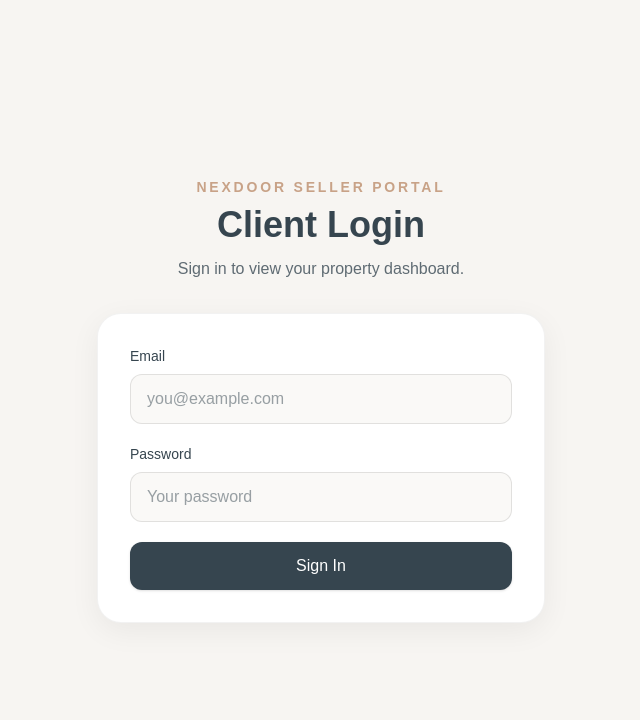
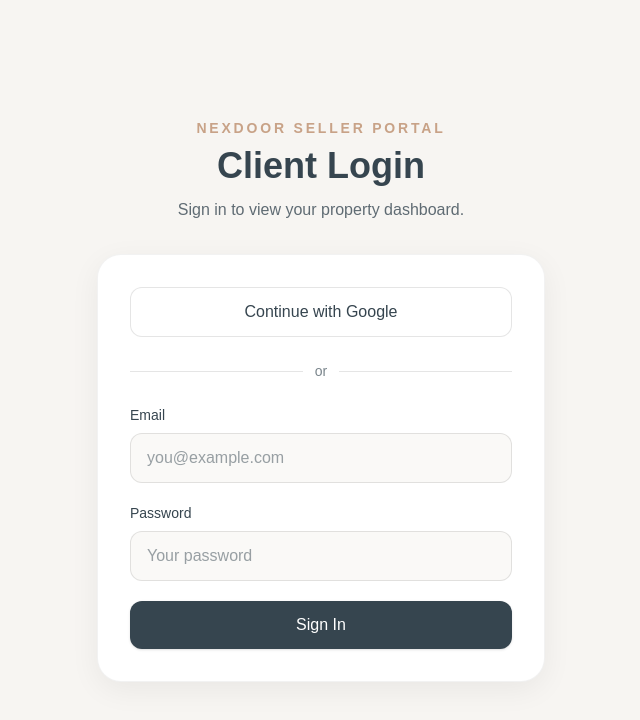
Before and after one commit to NexDoorSg/NexDoor-Client-Dashboard, a Next.js app: page /login in a window 1280 px wide. Shown: the top 720 px of the page, without its empty margins (319-959 px from the left). Built offline with nearby package versions, Linux system fonts and the light colour scheme; no server answers.

Commit message:
Update page.js

```diff
--- a/app/login/page.js
+++ b/app/login/page.js
@@ -29,6 +29,24 @@ export default function LoginPage() {
     window.location.href = "/dashboard";
   }
 
+  async function handleGoogleLogin() {
+    setLoading(true);
+    setErrorMsg("");
+
+    const { error } = await supabase.auth.signInWithOAuth({
+      provider: "google",
+      options: {
+        redirectTo: "https://dashboard.nexdoor.sg/dashboard",
+      },
+    });
+
+    setLoading(false);
+
+    if (error) {
+      setErrorMsg(error.message);
+    }
+  }
+
   return (
     <main className="min-h-screen bg-[#f7f5f2] text-[#36454f] flex items-center justify-center px-4 py-10">
       <div className="w-full max-w-md">
@@ -43,6 +61,23 @@ export default function LoginPage() {
         </div>
 
         <div className="rounded-3xl bg-white border border-black/5 shadow-[0_8px_30px_rgba(0,0,0,0.06)] p-8">
+          <div className="space-y-4 mb-6">
+            <button
+              type="button"
+              onClick={handleGoogleLogin}
+              disabled={loading}
+              className="w-full rounded-xl border border-black/10 bg-white py-3 font-medium hover:bg-[#faf9f7] disabled:opacity-60"
+            >
+              Continue with Google
+            </button>
+          </div>
+
+          <div className="flex items-center gap-3 mb-6">
+            <div className="h-px bg-black/10 flex-1" />
+            <span className="text-sm text-[#7a858c]">or</span>
+            <div className="h-px bg-black/10 flex-1" />
+          </div>
+
           <form onSubmit={handleLogin} className="space-y-5">
             <div>
               <label className="block text-sm font-medium mb-2">Email</label>
```
